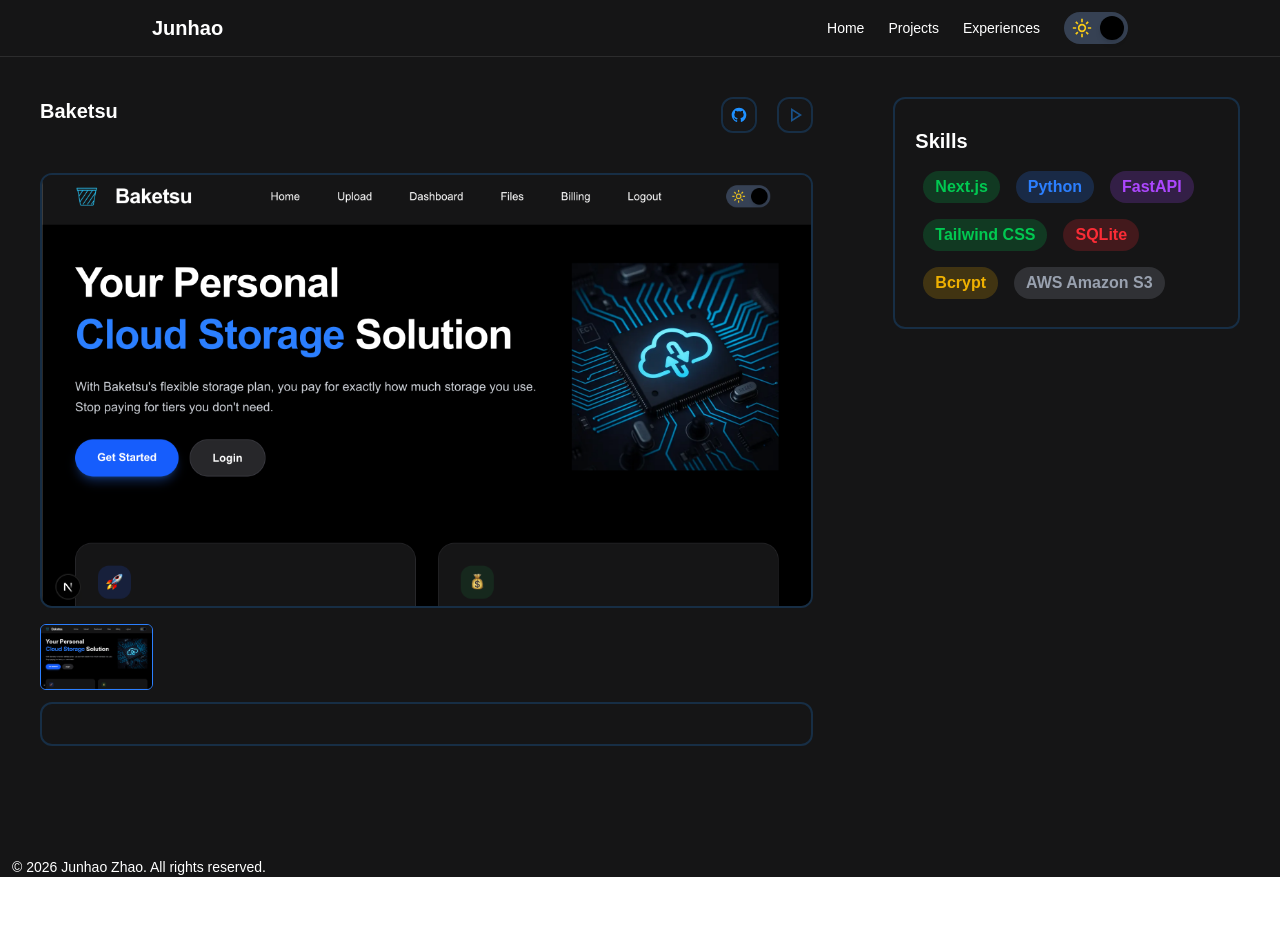
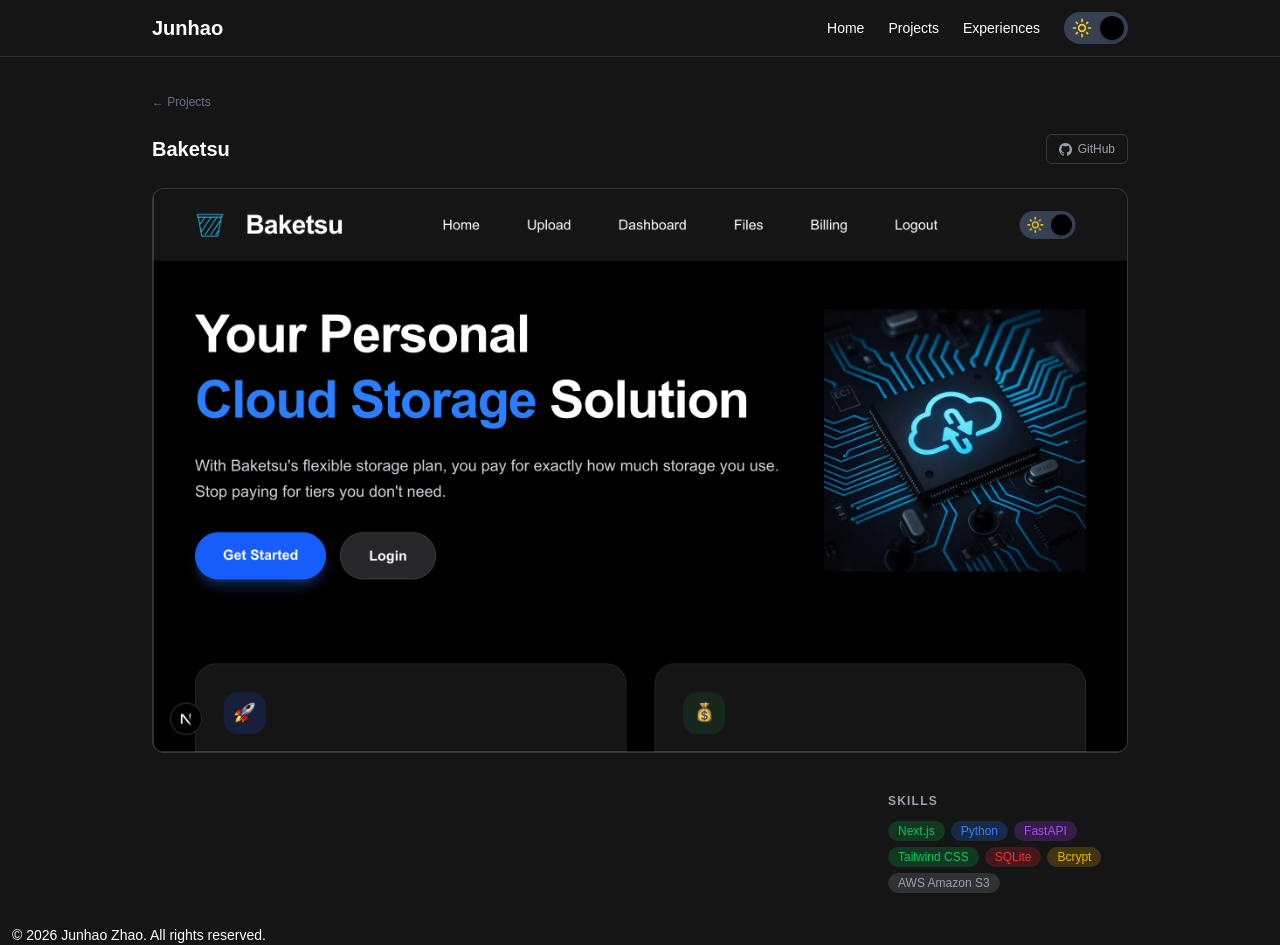
Before and after one commit to jzhao234/JunhaoZhao_Portfolio, a Next.js app: page /projects/baketsu-cloud-storage in a window 1280 px wide. Before the commit the page ends 877 px from the top, so only its background shows below. Built offline with nearby package versions, Linux system fonts and the light colour scheme.

Commit message:
projects individual pages updated

```diff
--- a/src/app/projects/[selectedProject]/page.tsx
+++ b/src/app/projects/[selectedProject]/page.tsx
@@ -1,20 +1,21 @@
 import { notFound } from "next/navigation";
 import type { Metadata } from "next";
-import SkillsItem from "../../../components/Skills/SkillsItem";
+import Link from "next/link";
 import { projects } from "../../../components/Data/Projects";
 import { DemoLink, GithubLink } from "../../../components/Utilities/AvailableLink";
 import ImageGallery from "../../../components/Utilities/ImageGallery";
-import {Overview, Problem, Solution, Architecture, Challenges, Improvements, Features} from "../../../components/Project/ProjectValues";
+import { Overview, Problem, Solution, Architecture, Challenges, Improvements, Features } from "../../../components/Project/ProjectValues";
+import skillCategory from "../../../utils/skillCategory";
+import SkillCategoryColor from "../../../utils/SkillCategoryColor";
 
 type SelectedProjectProps = {
-    params: Promise<{ selectedProject : string }>;
+  params: Promise<{ selectedProject: string }>;
 };
 
-export async function generateMetadata ({ params }: SelectedProjectProps): Promise<Metadata> {
-
+export async function generateMetadata({ params }: SelectedProjectProps): Promise<Metadata> {
   const { selectedProject } = await params;
   const project = projects.find((p) => p.slug === selectedProject);
-    if (!project) return {title: "Project not found" };
+  if (!project) return { title: "Project not found" };
 
   return {
     title: project.name,
@@ -22,61 +23,82 @@ export async function generateMetadata ({ params }: SelectedProjectProps): Promi
     openGraph: {
       title: project.name,
       description: project.description ?? "Project details",
-            images: project.images[0] ? project.images[1] : undefined,
+      images: project.images?.[0] ? [project.images[0]] : undefined,
     },
   };
-
 }
 
-export default async function SelectedProjectPage ({ params }: SelectedProjectProps) {
+export default async function SelectedProjectPage({ params }: SelectedProjectProps) {
   const { selectedProject } = await params;
   const project = projects.find((p) => p.slug === selectedProject);
   if (!project) return notFound();
 
-    return(
-        <div className="flex flex-wrap justify-center">
-            <div className="flex flex-col flex-2 w-full sm:min-w-2xl max-w-4xl">
-                <div className="flex mt-10 mt-3 sm:mt-10 mx-3 sm:mx-10 justify-between">
-                    <h1 className="text-xl font-bold"> {project.name} </h1>
-                    <div className="flex gap-5">
-                        <div className="blueBorder rounded-xl">
-                            <GithubLink githubLink={project.githubLink}/>
+  return (
+    <div className="max-w-5xl mx-auto px-6 py-8">
+
+      {/* Back link */}
+      <Link
+        href="/projects"
+        className="inline-flex items-center gap-1 text-xs text-gray-400 dark:text-gray-500 hover:text-[#2196F3] transition-colors mb-6"
+      >
+        ← Projects
+      </Link>
+
+      {/* Title + actions */}
+      <div className="flex flex-col sm:flex-row sm:items-center sm:justify-between gap-3 mb-6">
+        <h1 className="text-xl font-bold">{project.name}</h1>
+        <div className="flex gap-2 flex-shrink-0">
+          <DemoLink demoLink={project.demoLink} />
+          <GithubLink githubLink={project.githubLink} />
         </div>
-                        <div className="blueBorder rounded-xl">
-                            <DemoLink demoLink={project.demoLink}/>
+      </div>
+
+      {/* Image gallery */}
+      <ImageGallery images={project.images ?? []} />
+
+      {/* Content — single column on mobile, sidebar on lg */}
+      <div className="mt-10 lg:grid lg:grid-cols-[1fr_240px] lg:gap-12">
+
+        {/* Main content */}
+        <div className="flex flex-col gap-8">
+          <Overview overview={project.overview} />
+          <Problem problem={project.problem} />
+          <Solution solution={project.solution} />
+          <Architecture architecture={project.architechture} />
+          <Challenges challenges={project.challenges} />
+          <Improvements improvements={project.improvements} />
+        </div>
+
+        {/* Sidebar */}
+        <div className="mt-10 lg:mt-0 flex flex-col gap-8">
+
+          {/* Skills */}
+          {project.skills.length > 0 && (
+            <div>
+              <h2 className="text-xs font-semibold uppercase tracking-widest text-gray-500 dark:text-gray-400 mb-3">
+                Skills
+              </h2>
+              <div className="flex flex-wrap gap-1.5">
+                {project.skills.map((skill, i) => {
+                  const category = skillCategory(skill);
+                  const colors = SkillCategoryColor(category);
+                  return (
+                    <span
+                      key={i}
+                      className={`px-2.5 py-0.5 text-xs rounded-full ${colors.bg} ${colors.text}`}
+                    >
+                      {skill}
+                    </span>
+                  );
+                })}
+              </div>
+            </div>
+          )}
+
+          <Features features={project.features} />
+
         </div>
       </div>
     </div>
-
-                <ImageGallery
-                    images={project.images}
-                />
-                <div className="blueBorder rounded-xl mt-3 mx-3 sm:mx-10 p-5">
-                    <Overview overview={project.overview}/>
-                    <Problem problem={project.problem}/>
-                    <Solution solution={project.solution}/>
-                    <Architecture architecture={project.architechture}/>
-                    <Challenges challenges={project.challenges}/>
-                    <Improvements improvements={project.improvements}/>
-                </div>
-            </div>
-
-            <div className="flex flex-col flex-1 w-full min-w-sm lg:max-w-lg">
-                <div className = "card h-auto m-3 sm:m-10 p-5">
-                    <h2 className="text-xl font-bold my-2"> Skills </h2>
-                    {
-                        project.skills.map((skill, i) => (
-                            <SkillsItem
-                                key = {i}
-                                name = {skill}
-                            />
-                        ))
+  );
 }
-
-                </div>
-                <Features features={project.features}/>
-            </div>
-        </div>
-    )
-
-}
--- a/src/components/Utilities/AvailableLink.tsx
+++ b/src/components/Utilities/AvailableLink.tsx
@@ -1,74 +1,55 @@
 export type GithubLinkProp = {
-    githubLink?: string;
-}
+  githubLink?: string;
+};
 
 export type DemoLinkProp = {
-    demoLink?: string;
-}
+  demoLink?: string;
+};
 
 export function GithubLink({ githubLink }: GithubLinkProp) {
-  if (!githubLink) {
-    return (
-      <div className="relative group cursor-not-allowed opacity-50">
-        <svg xmlns="http://www.w3.org/2000/svg" viewBox="0 0 24 24" fill="currentColor" className = "p-2 bg-white dark:bg-[#171718] rounded-xl fill-current text-[#1E90FF] h-8 w-8">
-            <path d="M12 1C5.9225 1 1 5.9225 1 12C1 16.8675 4.14875 20.9787 8.52125 22.4362C9.07125 22.5325 9.2775 22.2025 9.2775 21.9137C9.2775 21.6525 9.26375 20.7862 9.26375 19.865C6.5 20.3737 5.785 19.1912 5.565 18.5725C5.44125 18.2562 4.905 17.28 4.4375 17.0187C4.0525 16.8125 3.5025 16.3037 4.42375 16.29C5.29 16.2762 5.90875 17.0875 6.115 17.4175C7.105 19.0812 8.68625 18.6137 9.31875 18.325C9.415 17.61 9.70375 17.1287 10.02 16.8537C7.5725 16.5787 5.015 15.63 5.015 11.4225C5.015 10.2262 5.44125 9.23625 6.1425 8.46625C6.0325 8.19125 5.6475 7.06375 6.2525 5.55125C6.2525 5.55125 7.17375 5.2625 9.2775 6.67875C10.1575 6.43125 11.0925 6.3075 12.0275 6.3075C12.9625 6.3075 13.8975 6.43125 14.7775 6.67875C16.8813 5.24875 17.8025 5.55125 17.8025 5.55125C18.4075 7.06375 18.0225 8.19125 17.9125 8.46625C18.6138 9.23625 19.04 10.2125 19.04 11.4225C19.04 15.6437 16.4688 16.5787 14.0213 16.8537C14.42 17.1975 14.7638 17.8575 14.7638 18.8887C14.7638 20.36 14.75 21.5425 14.75 21.9137C14.75 22.2025 14.9563 22.5462 15.5063 22.4362C19.8513 20.9787 23 16.8537 23 12C23 5.9225 18.0775 1 12 1Z"></path>
-        </svg>
-        <span className="w-fit whitespace-nowrap bg-white dark:bg-[#171718] p-1 px-2 rounded-2xl absolute hidden group-hover:block -translate-y-16">
-          GitHub Unavailable
-        </span>
-      </div>
-    );
-  }
-
+  if (!githubLink) return null;
   return (
     <a
       href={githubLink}
       target="_blank"
       rel="noopener noreferrer"
-      className="hover:text-[#1E90FF]"
+      className="inline-flex items-center gap-1.5 px-3 py-1.5 text-xs font-medium rounded-md border border-gray-200 dark:border-white/15 text-gray-500 dark:text-gray-400 hover:border-[#2196F3] hover:text-[#2196F3] transition-colors"
     >
-      <div className="relative group">
-        <svg xmlns="http://www.w3.org/2000/svg" viewBox="0 0 24 24" fill="currentColor" className = "p-2 bg-white dark:bg-[#171718] rounded-xl fill-current text-[#1E90FF] h-8 w-8">
-            <path d="M12 1C5.9225 1 1 5.9225 1 12C1 16.8675 4.14875 20.9787 8.52125 22.4362C9.07125 22.5325 9.2775 22.2025 9.2775 21.9137C9.2775 21.6525 9.26375 20.7862 9.26375 19.865C6.5 20.3737 5.785 19.1912 5.565 18.5725C5.44125 18.2562 4.905 17.28 4.4375 17.0187C4.0525 16.8125 3.5025 16.3037 4.42375 16.29C5.29 16.2762 5.90875 17.0875 6.115 17.4175C7.105 19.0812 8.68625 18.6137 9.31875 18.325C9.415 17.61 9.70375 17.1287 10.02 16.8537C7.5725 16.5787 5.015 15.63 5.015 11.4225C5.015 10.2262 5.44125 9.23625 6.1425 8.46625C6.0325 8.19125 5.6475 7.06375 6.2525 5.55125C6.2525 5.55125 7.17375 5.2625 9.2775 6.67875C10.1575 6.43125 11.0925 6.3075 12.0275 6.3075C12.9625 6.3075 13.8975 6.43125 14.7775 6.67875C16.8813 5.24875 17.8025 5.55125 17.8025 5.55125C18.4075 7.06375 18.0225 8.19125 17.9125 8.46625C18.6138 9.23625 19.04 10.2125 19.04 11.4225C19.04 15.6437 16.4688 16.5787 14.0213 16.8537C14.42 17.1975 14.7638 17.8575 14.7638 18.8887C14.7638 20.36 14.75 21.5425 14.75 21.9137C14.75 22.2025 14.9563 22.5462 15.5063 22.4362C19.8513 20.9787 23 16.8537 23 12C23 5.9225 18.0775 1 12 1Z"></path>
-        </svg>
-        <span className="w-fit whitespace-nowrap bg-white dark:bg-[#171718] p-1 px-2 rounded-2xl absolute hidden group-hover:block -translate-y-16">
-          GitHub Repo
-        </span>
-      </div>
+      <GitHubIcon />
+      GitHub
     </a>
   );
 }
 
 export function DemoLink({ demoLink }: DemoLinkProp) {
-  if (!demoLink) {
-    return (
-      <div className="relative group cursor-not-allowed opacity-50">
-        <svg xmlns="http://www.w3.org/2000/svg" height="40px" viewBox="0 -960 960 960" width="40px" fill="currentColor" className="p-1 bg-white dark:bg-[#171718] rounded-xl fill-current text-[#1E90FF] h-8 w-8">
-            <path d="M320-202v-560l440 280-440 280Zm66.67-280Zm0 158.67L636-482 386.67-640.67v317.34Z"/>
-        </svg>
-        <span className="w-fit whitespace-nowrap bg-white dark:bg-[#171718] p-1 px-2 rounded-2xl absolute hidden group-hover:block -translate-y-16">
-          Demo Unavailable
-        </span>
-      </div>
-    );
-  }
-
+  if (!demoLink) return null;
   return (
     <a
       href={demoLink}
       target="_blank"
       rel="noopener noreferrer"
-      className="hover:text-[#1E90FF]"
+      className="inline-flex items-center gap-1.5 px-3 py-1.5 text-xs font-medium rounded-md bg-[#2196F3] text-white hover:bg-[#1976D2] transition-colors"
     >
-      <div className="relative group">
-        <svg xmlns="http://www.w3.org/2000/svg" height="40px" viewBox="0 -960 960 960" width="40px" fill="currentColor" className="p-1 bg-white dark:bg-[#171718] rounded-xl fill-current text-[#1E90FF] h-8 w-8">
-            <path d="M320-202v-560l440 280-440 280Zm66.67-280Zm0 158.67L636-482 386.67-640.67v317.34Z"/>
-        </svg>
-
-        <span className="w-fit whitespace-nowrap bg-white dark:bg-[#171718] p-1 px-2 rounded-2xl absolute hidden group-hover:block -translate-y-16">
-          Live Demo
-        </span>
-      </div>
+      <ExternalLinkIcon />
+      Live Demo
     </a>
   );
 }
+
+function GitHubIcon() {
+  return (
+    <svg viewBox="0 0 16 16" width="13" height="13" fill="currentColor" aria-hidden="true">
+      <path d="M8 0C3.58 0 0 3.58 0 8c0 3.54 2.29 6.53 5.47 7.59.4.07.55-.17.55-.38 0-.19-.01-.82-.01-1.49-2.01.37-2.53-.49-2.69-.94-.09-.23-.48-.94-.82-1.13-.28-.15-.68-.52-.01-.53.63-.01 1.08.58 1.23.82.72 1.21 1.87.87 2.33.66.07-.52.28-.87.51-1.07-1.78-.2-3.64-.89-3.64-3.95 0-.87.31-1.59.82-2.15-.08-.2-.36-1.02.08-2.12 0 0 .67-.21 2.2.82.64-.18 1.32-.27 2-.27.68 0 1.36.09 2 .27 1.53-1.04 2.2-.82 2.2-.82.44 1.1.16 1.92.08 2.12.51.56.82 1.27.82 2.15 0 3.07-1.87 3.75-3.65 3.95.29.25.54.73.54 1.48 0 1.07-.01 1.93-.01 2.2 0 .21.15.46.55.38A8.013 8.013 0 0016 8c0-4.42-3.58-8-8-8z" />
+    </svg>
+  );
+}
+
+function ExternalLinkIcon() {
+  return (
+    <svg viewBox="0 0 24 24" width="13" height="13" fill="none" stroke="currentColor" strokeWidth="2.5" strokeLinecap="round" strokeLinejoin="round" aria-hidden="true">
+      <path d="M18 13v6a2 2 0 0 1-2 2H5a2 2 0 0 1-2-2V8a2 2 0 0 1 2-2h6" />
+      <polyline points="15 3 21 3 21 9" />
+      <line x1="10" y1="14" x2="21" y2="3" />
+    </svg>
+  );
+}
--- a/src/components/Utilities/ImageGallery.tsx
+++ b/src/components/Utilities/ImageGallery.tsx
@@ -6,24 +6,31 @@ import Image from "next/image";
 export default function ImageGallery({ images }: { images: string[] }) {
   const [selectedImage, setSelectedImage] = useState(0);
 
-    return(
-        <div className="flex flex-col gap-4 mt-3 sm:mt-10 mx-3 sm:mx-10">
+  if (!images || images.length === 0) return null;
 
-            <div className="blueBorder relative w-full max-w-4xl aspect-[16/9] rounded-xl overflow-hidden">
+  return (
+    <div className="flex flex-col gap-3">
+      <div className="border border-gray-200 dark:border-white/10 rounded-xl overflow-hidden bg-gray-50 dark:bg-white/5">
         <Image
           src={images[selectedImage]}
           alt="selected project image"
-                    fill
-                    className="object-cover"
+          width={1200}
+          height={900}
+          className="w-full h-auto"
         />
       </div>
 
+      {images.length > 1 && (
         <div className="flex gap-2 overflow-x-auto">
           {images.map((src, i) => (
             <button
               key={i}
               onClick={() => setSelectedImage(i)}
-                        className={`border rounded-md overflow-hidden ${selectedImage === i ? "border-blue-500" : "border-gray-300"}`}
+              className={`flex-shrink-0 border rounded-md overflow-hidden transition-colors ${
+                selectedImage === i
+                  ? "border-[#2196F3]"
+                  : "border-gray-200 dark:border-white/10 hover:border-gray-400 dark:hover:border-white/20"
+              }`}
             >
               <Image
                 src={src}
@@ -35,6 +42,7 @@ export default function ImageGallery({ images }: { images: string[] }) {
             </button>
           ))}
         </div>
+      )}
     </div>
-    )
+  );
 }
```
Also changed, not shown: src/components/Project/ProjectValues.tsx (+73 -82 lines). Lines whose indentation alone changed are shown as unchanged.
